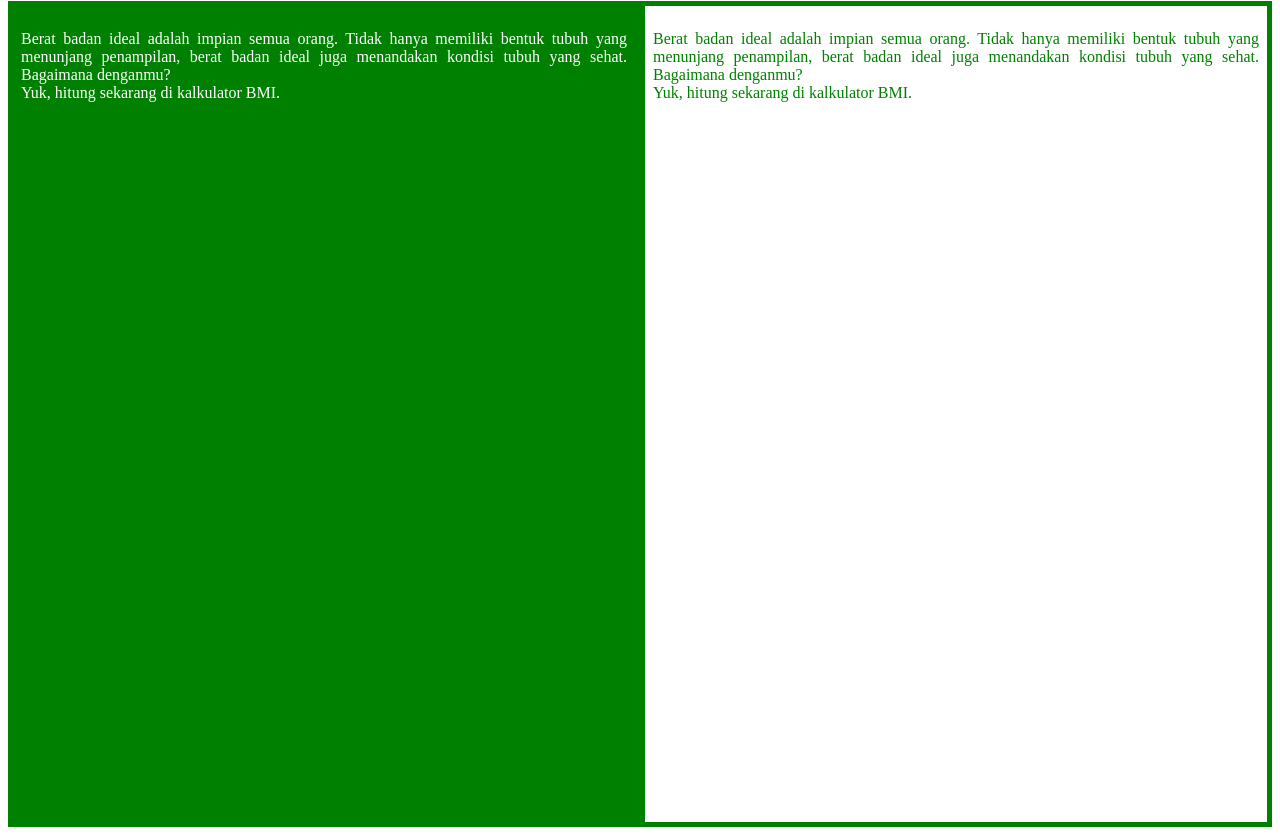
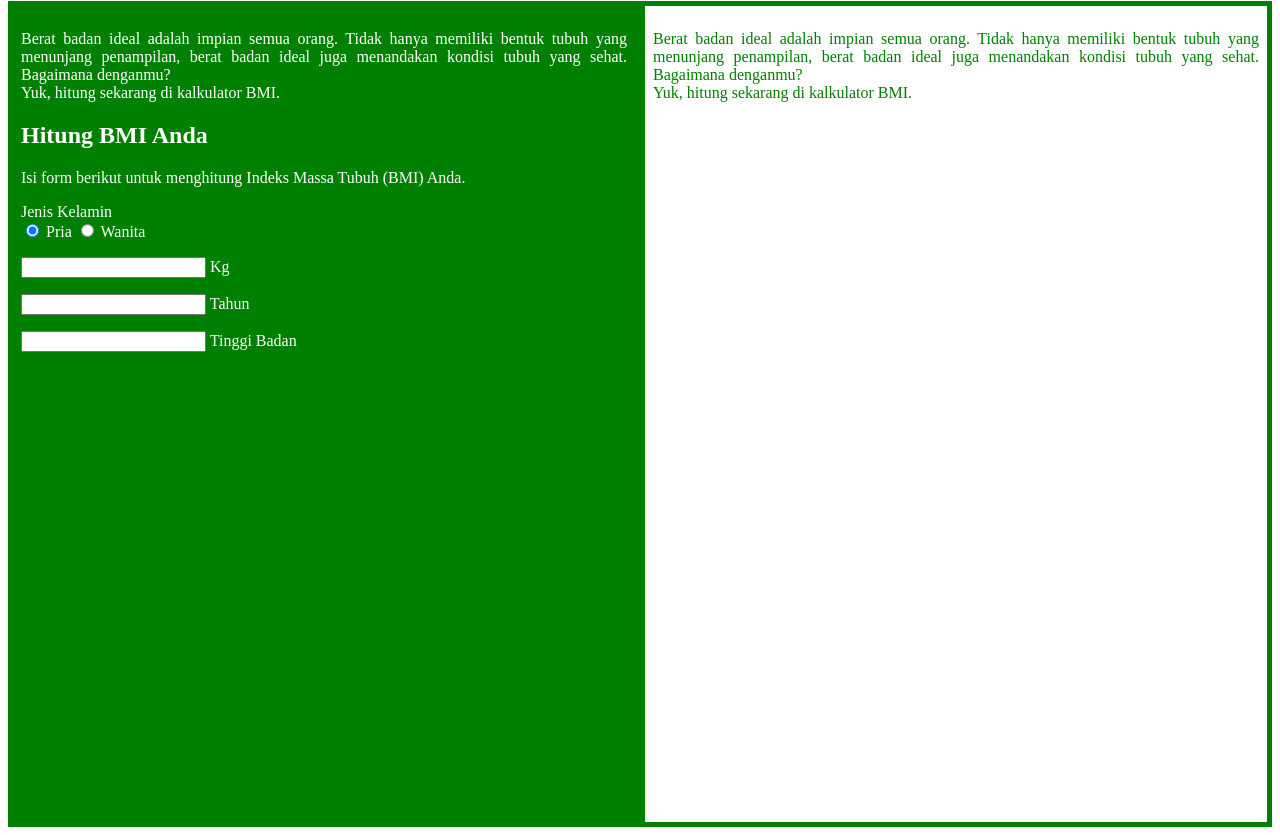
Before and after one commit to revou-fundamental-course/5-aug-24-icandmi, a plain HTML site: page index.html in a window 1280 px wide. Shown: the part 79-914 px from the top of the page. Drawn offline with Linux system fonts and the light colour scheme.

Commit message:
Update index.html

```diff
--- a/index.html
+++ b/index.html
@@ -16,6 +16,30 @@
         Berat badan ideal adalah impian semua orang. Tidak hanya memiliki bentuk tubuh yang menunjang penampilan, berat badan ideal juga menandakan kondisi tubuh yang sehat. Bagaimana denganmu? <br> Yuk, hitung sekarang di kalkulator BMI.
 
     </p>
+    <div>
+        <h2>Hitung BMI Anda</h2>
+        <p>Isi form berikut untuk menghitung Indeks Massa Tubuh (BMI) Anda.</p>
+      </div>
+      <div>
+        <form id="form" class="form" aria-label="Kalkulator BMI">
+          <div>
+            <label class="form-label" for="gender">Jenis Kelamin</label>
+            <div class="input-group">
+              <input type="radio" name="gender" id="male" value="Pria" class="form-input-check" checked>
+              <label for="male">Pria</label>
+              <input type="radio" name="gender" id="female" value="Wanita" class="form-input-check">
+              <label for="female">Wanita</label>
+            </div>
+            <p><input type="number" name="weight" id="weight" class="form-input" min="1" aria-describedby="weightDesc">
+                <span class="input-group-desc" id="weightDesc">Kg</span></div></p>
+            <p>
+            <input type="number" name="old" id="old" class="form-input" min="1" aria-describedby="oldDesc">
+            <span class="input-group-desc" id="oldDesc">Tahun</span></p>
+            <p>
+            <input type="number" name="height" id="height" class="form-input" min="1" aria-describedby="heightDesc">
+            <span class="input-group-desc" id="heightDesc">Tinggi Badan</span></p>
+
+
 </aside>
 </div>
 <div class="child2">
```
